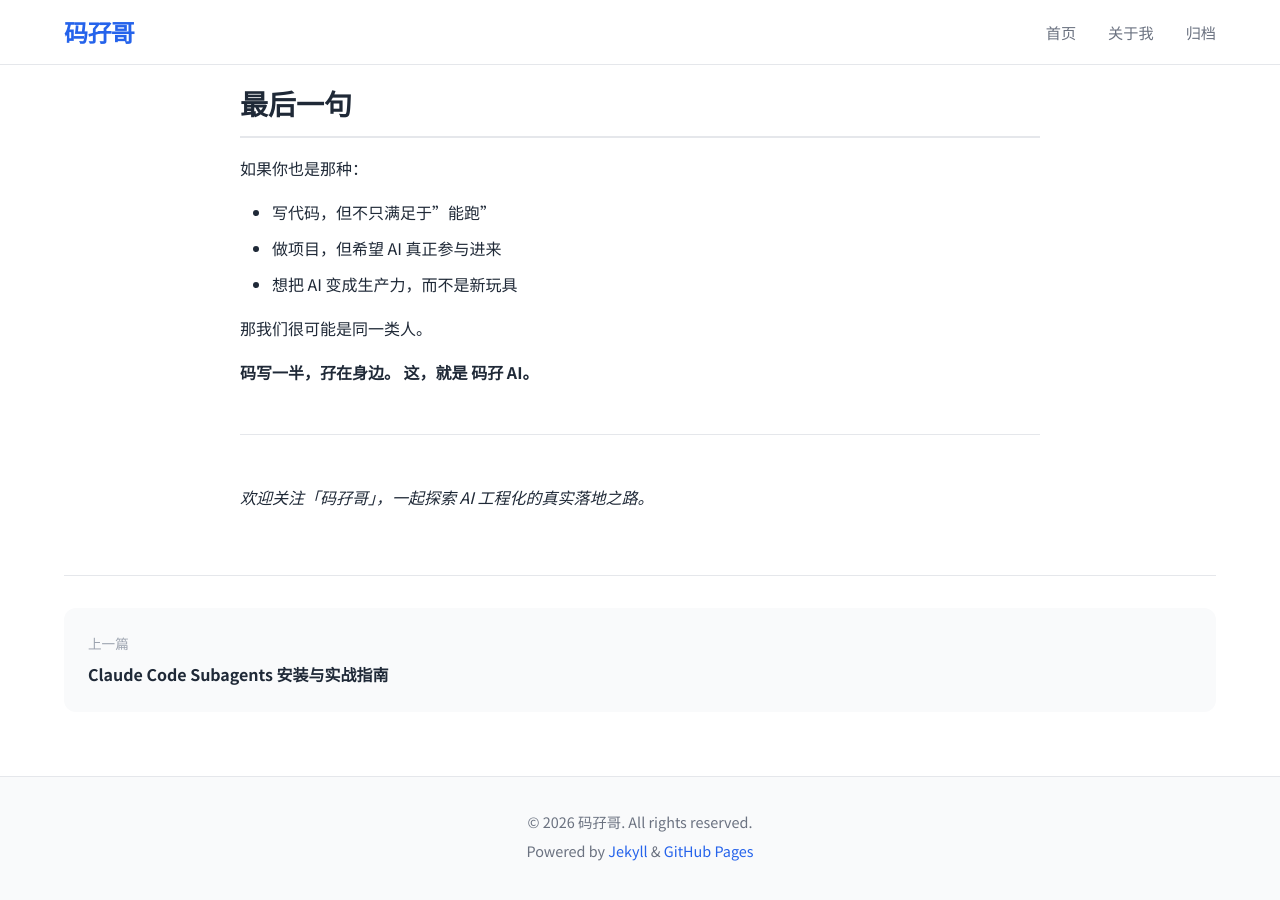
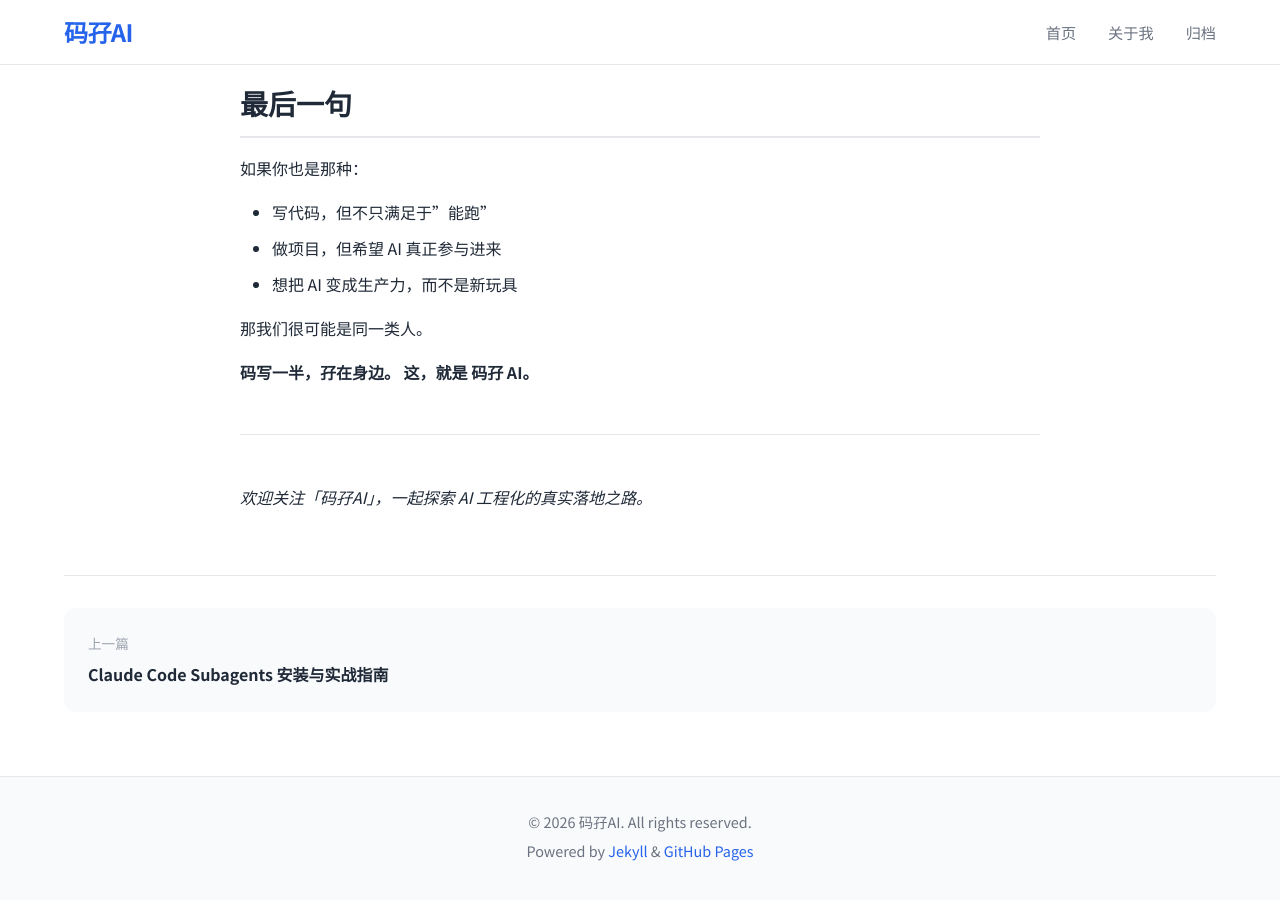
Before and after one commit to yqdaddy/aboutme, a Jekyll site: the page built from _posts/2026-02-06-mayai-intro.md, in a window 1280 px wide and 900 px high, scrolled down 3772 px. Built offline with Jekyll 4.4.1, drawn with Linux system fonts in a browser that asks for light colours; some of the changed text lies outside the part shown.

```diff
--- a/_config.yml
+++ b/_config.yml
@@ -1,7 +1,7 @@
-# 码孖哥 博客配置
+# 码孖AI 博客配置
 # GitHub Pages + Jekyll
 
-title: 码孖哥
+title: 码孖AI
 description: >-
   15年+互联网技术负责人的技术博客 | ToB SaaS · 智能货柜 · AI大模型工程化落地
 baseurl: "" # 如果部署到 username.github.io/repo-name，则设置为 "/repo-name"
@@ -9,7 +9,7 @@ url: "" # 你的GitHub Pages URL，例如 "https://username.github.io"
 
 # 作者信息
 author:
-  name: 码孖哥
+  name: 码孖AI
   email: ""
   bio: "技术负责人 / 技术总监 | ToB SaaS · 智能硬件 · AI大模型"
 
@@ -52,7 +52,7 @@ defaults:
       type: "posts"
     values:
       layout: "post"
-      author: "码孖哥"
+      author: "码孖AI"
   - scope:
       path: ""
     values:
--- a/_posts/2026-02-06-mayai-intro.md
+++ b/_posts/2026-02-06-mayai-intro.md
@@ -37,7 +37,7 @@ tags: [码孖AI, AI编程, Claude Code, 个人介绍]
 - 你卡住了，它能换个思路陪你一起拆
 
 所以我不想叫它「XX Copilot」「XX Assistant」，
-我更愿意叫它：**码孖哥 / 码孖 AI**。
+我更愿意叫它：**码孖 AI**。
 
 ### 第二层：一个来自生活的名字
 
@@ -153,4 +153,4 @@ tags: [码孖AI, AI编程, Claude Code, 个人介绍]
 
 ---
 
-*欢迎关注「码孖哥」，一起探索 AI 工程化的真实落地之路。*
+*欢迎关注「码孖AI」，一起探索 AI 工程化的真实落地之路。*
--- a/assets/css/style.css
+++ b/assets/css/style.css
@@ -1,5 +1,5 @@
 /* ============================================
-   码孖哥 博客主题样式
+   码孖AI 博客主题样式
    现代、简洁、专业的技术博客风格
    ============================================ */
 
```
Also changed, not shown: about.md (+1 -1 lines).
